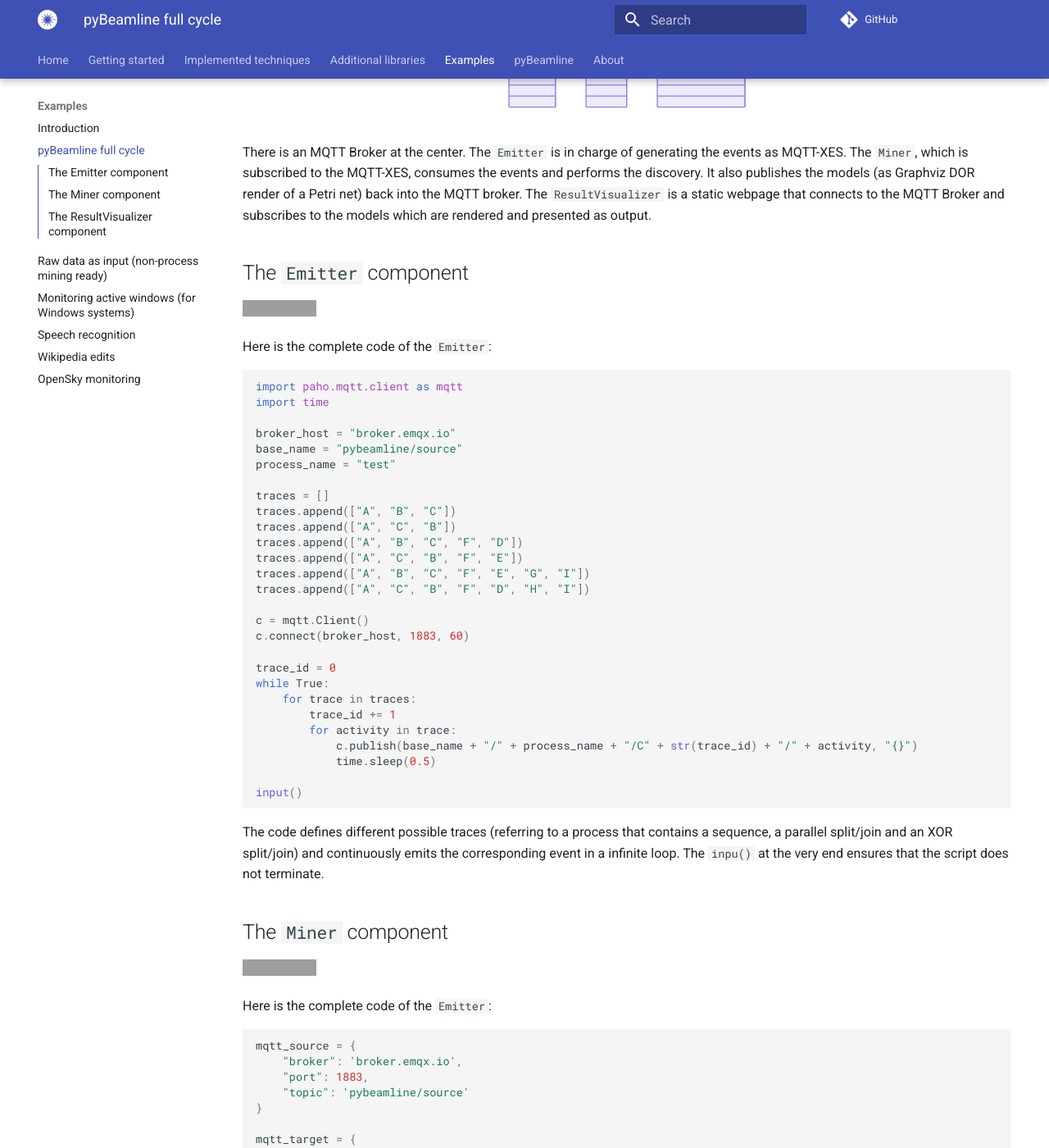
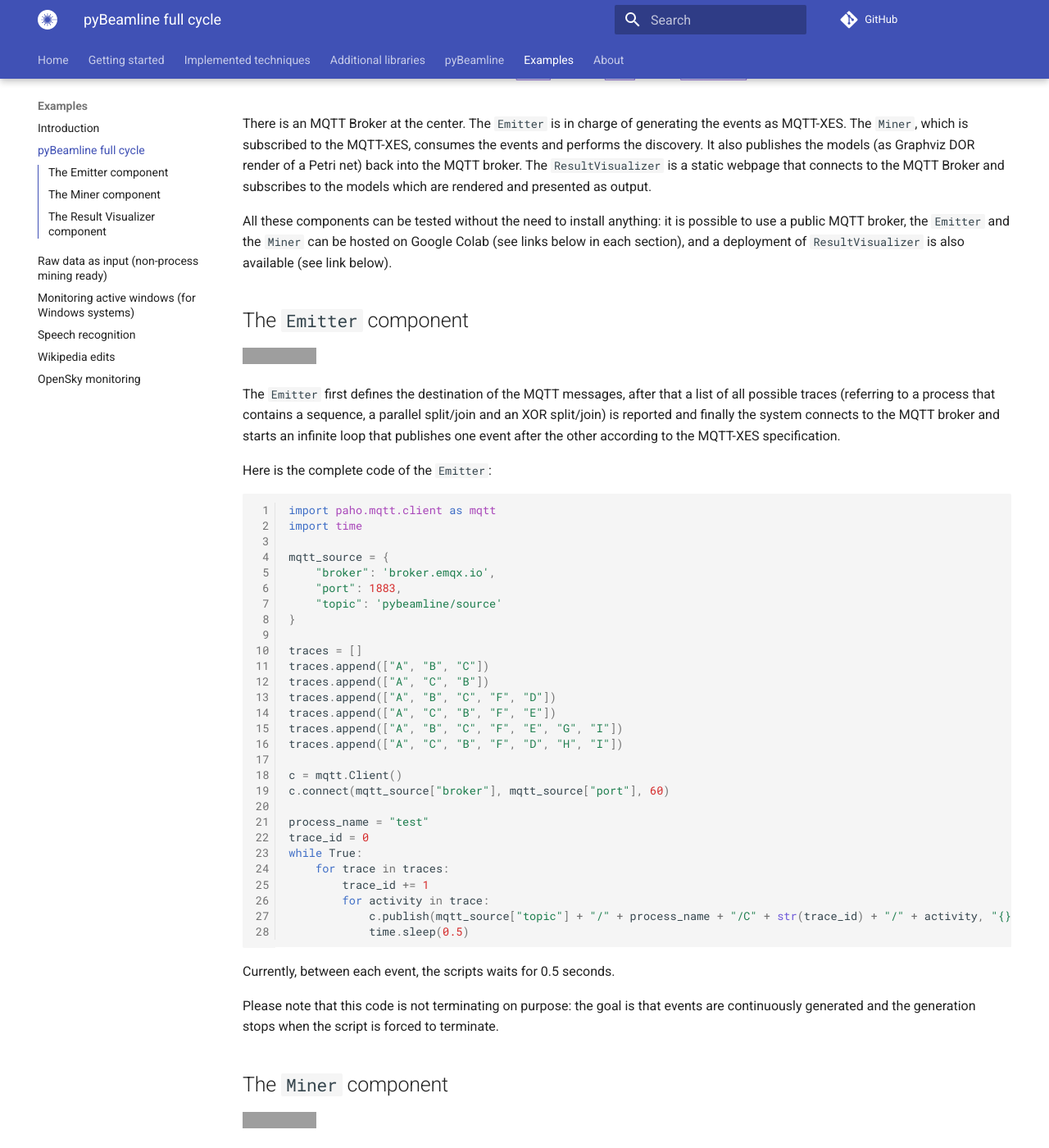
Before and after one commit to beamline/docs, an MkDocs documentation site: the page built from docs/examples/pybeamline-full-cicle.md, in a window 1280 px wide and 1400 px high, scrolled down 390 px. Shown: the whole window at 82% size. Built offline with MkDocs 1.6.1 and Material for MkDocs 9.7.7, drawn with Linux system fonts in a browser that asks for light colours; comment, search, counter and statistics services are not loaded; some of the changed text lies outside the part shown; grey boxes are pictures that could not be loaded.

Commit message:
Updated documentation

````diff
--- a/docs/examples/pybeamline-full-cicle.md
+++ b/docs/examples/pybeamline-full-cicle.md
@@ -6,17 +6,20 @@
 <div class="mermaid">
 classDiagram
   class Emitter
-  class MQTTBroker
+  class `MQTT Broker`
   class Miner
-  class ResultsVisualizer
+  class `Results Visualizer`
 
-  MQTTBroker <-- Emitter
-  MQTTBroker <--> Miner
-  MQTTBroker --> ResultsVisualizer
+  `MQTT Broker` <-- Emitter : publishes events
+  `MQTT Broker` --> Miner : notifies events
+  `MQTT Broker` <-- Miner : publishes models
+  `MQTT Broker` --> `Results Visualizer` : notifies models
 </div>
 </figure>
 
 There is an MQTT Broker at the center. The `Emitter` is in charge of generating the events as MQTT-XES. The `Miner`, which is subscribed to the MQTT-XES, consumes the events and performs the discovery. It also publishes the models (as Graphviz DOR render of a Petri net) back into the MQTT broker. The `ResultVisualizer` is a static webpage that connects to the MQTT Broker and subscribes to the models which are rendered and presented as output.
+
+All these components can be tested without the need to install anything: it is possible to use a public MQTT broker, the `Emitter` and the `Miner` can be hosted on Google Colab (see links below in each section), and a deployment of `ResultVisualizer` is also available (see link below).
 
 ## The `Emitter` component
 
@@ -24,15 +27,19 @@
   <img src="https://colab.research.google.com/assets/colab-badge.svg" alt="Open In Colab"/>
 </a>
 
+The `Emitter` first defines the destination of the MQTT messages, after that a list of all possible traces (referring to a process that contains a sequence, a parallel split/join and an XOR split/join) is reported and finally the system connects to the MQTT broker and starts an infinite loop that publishes one event after the other according to the MQTT-XES specification.
+
 Here is the complete code of the `Emitter`:
 
-```python
+```python linenums="1"
 import paho.mqtt.client as mqtt
 import time
 
-broker_host = "broker.emqx.io"
-base_name = "pybeamline/source"
-process_name = "test"
+mqtt_source = {
+    "broker": 'broker.emqx.io',
+    "port": 1883,
+    "topic": 'pybeamline/source'
+}
 
 traces = []
 traces.append(["A", "B", "C"])
@@ -43,20 +50,23 @@
 traces.append(["A", "C", "B", "F", "D", "H", "I"])
 
 c = mqtt.Client()
-c.connect(broker_host, 1883, 60)
+c.connect(mqtt_source["broker"], mqtt_source["port"], 60)
 
+process_name = "test"
 trace_id = 0
 while True:
     for trace in traces:
         trace_id += 1
         for activity in trace:
-            c.publish(base_name + "/" + process_name + "/C" + str(trace_id) + "/" + activity, "{}")
+            c.publish(mqtt_source["topic"] + "/" + process_name + "/C" + str(trace_id) + "/" + activity, "{}")
             time.sleep(0.5)
 
-input()
+
 ```
 
-The code defines different possible traces (referring to a process that contains a sequence, a parallel split/join and an XOR split/join) and continuously emits the corresponding event in a infinite loop. The `inpu()` at the very end ensures that the script does not terminate.
+Currently, between each event, the scripts waits for 0.5 seconds.
+
+Please note that this code is not terminating on purpose: the goal is that events are continuously generated and the generation stops when the script is forced to terminate.
 
 
 ## The `Miner` component
@@ -65,9 +75,9 @@
   <img src="https://colab.research.google.com/assets/colab-badge.svg" alt="Open In Colab"/>
 </a>
 
-Here is the complete code of the `Emitter`:
+In order to configure the `Miner` component it is necessary to specify the two MQTT endpoints referring to where the event messages are sent and where the model updates should be published.
 
-```python
+```python linenums="1"
 mqtt_source = {
     "broker": 'broker.emqx.io',
     "port": 1883,
@@ -79,24 +89,27 @@
     "port": 1883,
     "topic": 'pybeamline/output'
 }
+```
 
+The script ensures a connection to the MQTT endpoint, then it defines a function to transform the Heuristics Net (produced by `heuristics_miner_lossy_counting_budget` into the Graphviz DOT representation of the translated Petri net) leveraging the PM4PY functions. At the very end, the `pyBeamline` pipeline is defined: it connects to the `mqttxes_source` and defines a pipeline that only contains `heuristics_miner_lossy_counting_budget`. The results are then processes in a `lambda` function that converts it to Petri net and publishes them to the MQTT broker.
+
+Here is the complete code of the `Miner`:
+
+```python linenums="12"
 from pybeamline.sources import mqttxes_source
 from pybeamline.algorithms.discovery import heuristics_miner_lossy_counting_budget
 from pm4py.objects.conversion.heuristics_net import converter as conversion_factory
 from pm4py.visualization.petri_net import visualizer as petri_net_visualizer
 import paho.mqtt.client as mqtt
 
-
 client = mqtt.Client()
 client.connect(mqtt_target["broker"], mqtt_target["port"], 60)
 client.loop_start()
-
 
 def conversion_from_HN_to_Graphviz(heuristics_net):
   petri_net, initial_marking, final_marking = conversion_factory.apply(heuristics_net)
   gviz = petri_net_visualizer.apply(petri_net, initial_marking, final_marking)
   return str(gviz)
-
 
 mqttxes_source(mqtt_source["broker"], mqtt_source["port"], mqtt_source["topic"]).pipe(
     heuristics_miner_lossy_counting_budget(model_update_frequency=4, budget=1000, dependency_threshold=0.75)
@@ -105,7 +118,12 @@
 input()
 ```
 
-## The `ResultVisualizer` component
+Please note that the `input()` at the very end ensures that the script does not terminate.
+
+
+## The `Result Visualizer` component
+
+This component is just a static HTML page that connects to the MQTT broker (via web sockets, which must be enabled on the MQTT broker) and subscribes to messages on a certain topics. The payload of the message is assumed to be a Graphviz DOT string (as produced by the `Miner`) and is then converted into and SVG picture which is displayed and updated with each message.
 
 A deployment of such component is available at <https://people.compute.dtu.dk/andbur/mqtt-graphviz/> and source code is available at <https://github.com/beamline/examples-pybeamline/blob/main/full-cycle-example/mqtt-graphviz-visualizer.html>. A screenshot of such page is below:
 
--- a/mkdocs.yml
+++ b/mkdocs.yml
@@ -22,6 +22,7 @@
       - Introduction: additional-libraries.md
       - MQTT-XES: mqtt-xes.md
       - Simple PNML: simple-pnml.md
+  - pyBeamline: pybeamline.md
   - Examples:
       - Introduction: examples/index.md
       - pyBeamline full cycle: examples/pybeamline-full-cicle.md
@@ -30,7 +31,6 @@
       - Speech recognition: examples/speech-recognition.md
       - Wikipedia edits: examples/wikipedia-edits.md
       - OpenSky monitoring: examples/open-sky-monitoring.md
-  - pyBeamline: pybeamline.md
   - About: about.md
 
 theme:
````
